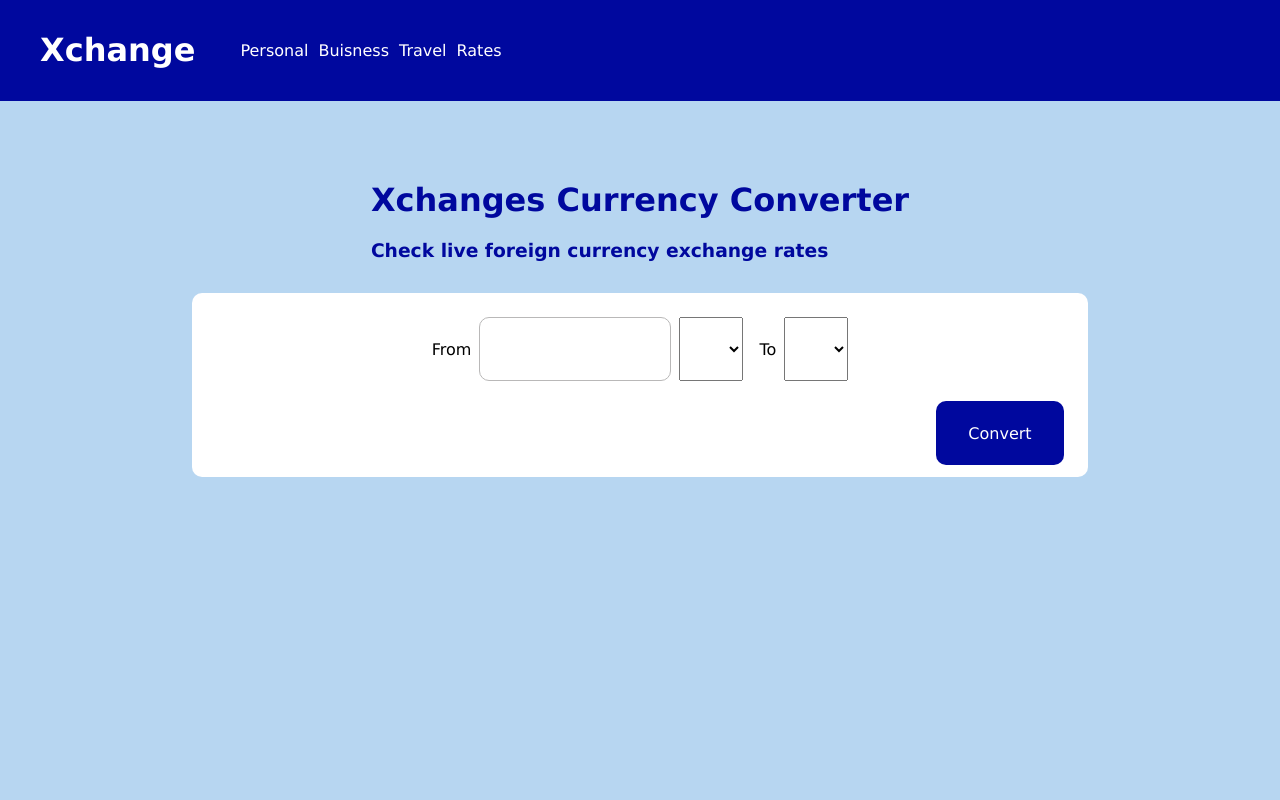
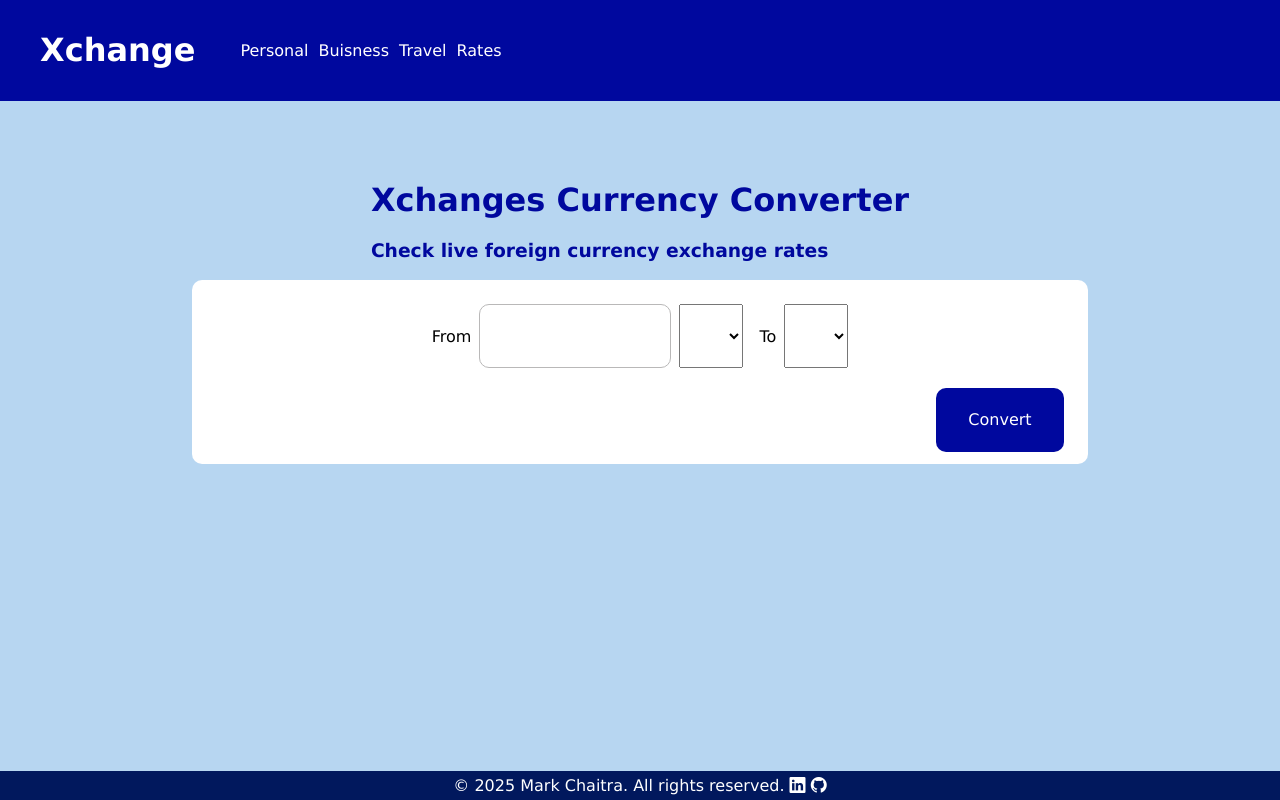
Before and after one commit to MarkChaitra/Currency-Exchange, a plain HTML site: page index.html in a window 1280 px wide. Drawn offline with nearby package versions, Linux system fonts and the light colour scheme; no server answers.

Commit message:
complete

```diff
--- a/index.html
+++ b/index.html
@@ -2,6 +2,7 @@
 <html lang="en">
 <head>
     <link rel="shortcut icon" href="save-money.png" type="image/x-icon">
+    <link rel="stylesheet" href="https://cdn.jsdelivr.net/npm/bootstrap-icons@1.11.3/font/bootstrap-icons.css">
     <meta charset="UTF-8">
     <meta name="viewport" content="width=device-width, initial-scale=1.0">
     <title>Xchange</title>
@@ -9,6 +10,7 @@
     <link rel="stylesheet" href="style.css">
 </head>
 <body>
+    <div class="site">
 
         <header>
 
@@ -22,12 +24,12 @@
 
         </header>
 
+        <main>
+
             <div class="boxText">
-
                 <h1>Xchanges Currency Converter</h1>
                 <h3>Check live foreign currency exchange rates</h3>
             </div>
-
 
             <div class="convertBox">
 
@@ -55,6 +57,16 @@
 
             <div class="currencyTables"></div>
 
+        </main>
+
+        <footer>
+            © 2025 Mark Chaitra. All rights reserved.
+            <a href="https://ca.linkedin.com/in/mark-chaitra-694703293" target="_blank"><i class="bi bi-linkedin"></i></a>
+            <a href="https://github.com/MarkChaitra" target="_blank" rel="noopener noreferrer"><i class="bi bi-github"></i></a>
+        </footer>
+
+    </div>
+
     <script src="back.js"></script>
 </body>
 </html>
--- a/style.css
+++ b/style.css
@@ -12,6 +12,7 @@ html, body{
 
 header{
     background-color: rgb(0, 8, 158);
+    position: sticky; top: 0%;
     width: 100%; height: auto;
     padding: 10px 40px;
     display: flex;
@@ -52,7 +53,7 @@ header{
         background-color: whitesmoke;
         border-radius: 10px;
         td{
-            padding: .2rem 2rem;
+            padding: .4rem 2rem;
             text-align: center;
         }
 
@@ -61,7 +62,7 @@ header{
 
 .convertBox{
     width: 70%; height: fit-content;
-    margin: 2rem auto auto auto;
+    margin: 0 auto;
     background-color: white;
     border-radius: 10px;
     padding: 1.5rem;
@@ -98,3 +99,24 @@ input{
 select{
     height: 4rem; width: 4rem;
 }
+
+footer {
+    background-color: rgb(1, 24, 93);
+    width: 100%;
+    margin: 0 auto;
+    color: white;
+    text-align: center;
+    padding: 5px;
+
+    a{
+        color: white;
+    }
+
+}
+
+.site{
+    min-height: 100vh;
+    display: grid;
+    grid-template-rows: auto 1fr auto;
+    grid-template-columns: minmax(0, 1fr);
+}
```
Lines whose indentation alone changed are shown as unchanged.
